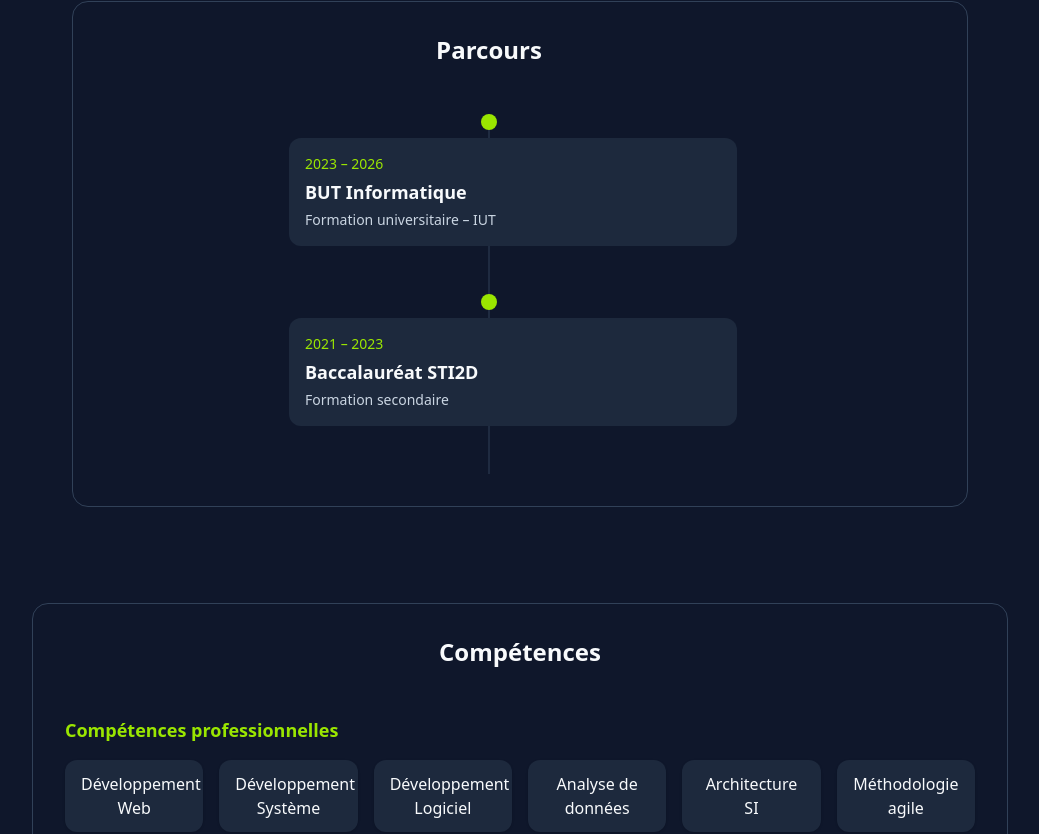
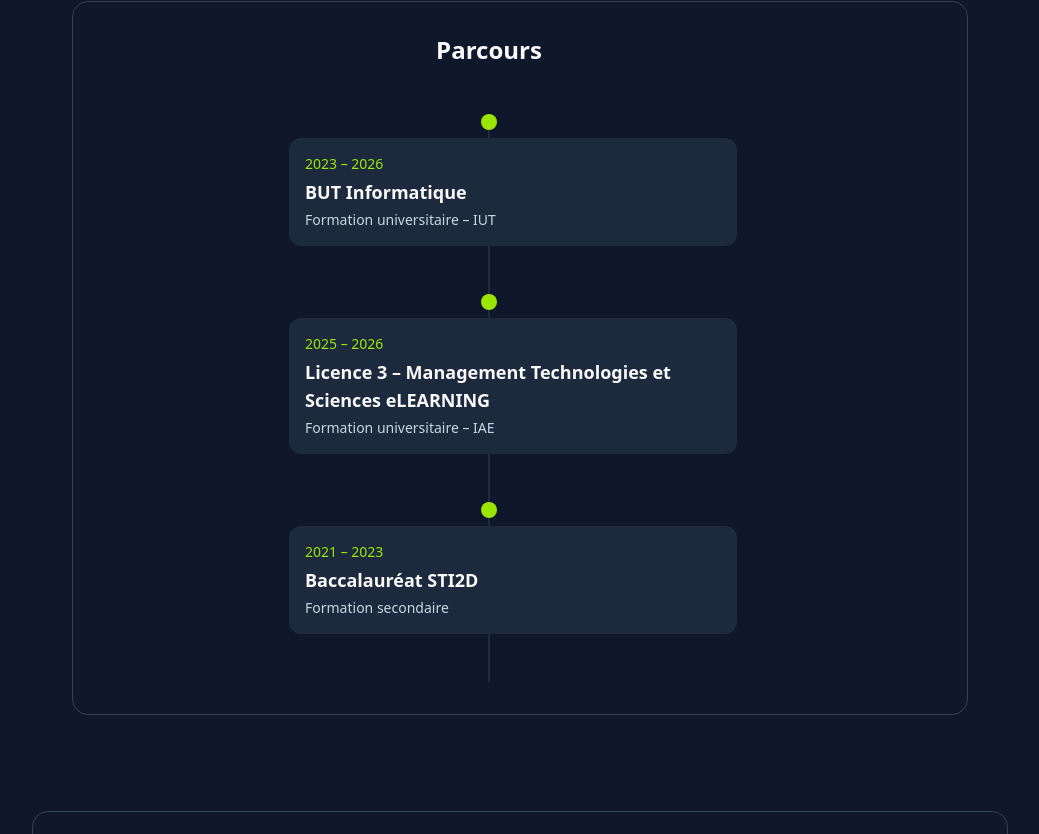
Before and after one commit to badis-saad/portfolio, a Vue app: page /resume in a window 1280 px wide. Shown: the part 378-1212 px from the top of the page, without its empty margins (120-1159 px from the left). Built offline with nearby package versions, Linux system fonts and the light colour scheme.

Commit message:
rajout L3 IAE

```diff
--- a/src/views/Resume.vue
+++ b/src/views/Resume.vue
@@ -199,6 +199,13 @@ const formations = ref<Formation[]>([
   },
   {
     id: 2,
+    period: '2025 – 2026',
+    title: 'Licence 3 – Management Technologies et Sciences eLEARNING',
+    type: 'Formation universitaire – IAE',
+    description:'La Licence 3 MTS eLearning est une formation généraliste et professionnalisante qui permet aux étudiants scientifiques et technologiques de développer des compétences en gestion, innovation et management.'
+  },
+  {
+    id: 3,
     period: '2021 – 2023',
     title: 'Baccalauréat STI2D',
     type: 'Formation secondaire',
```
